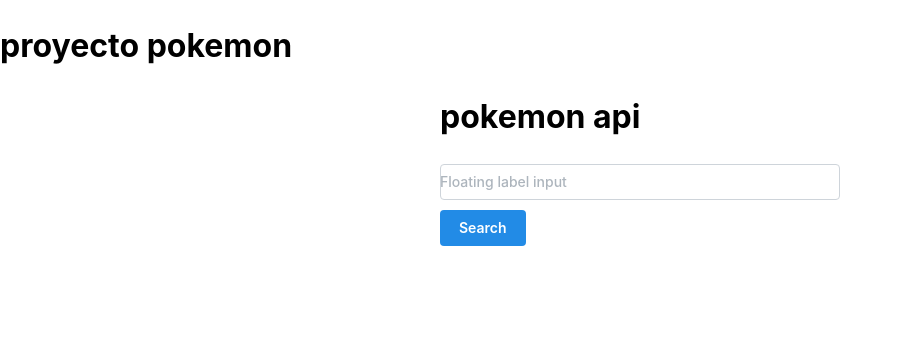
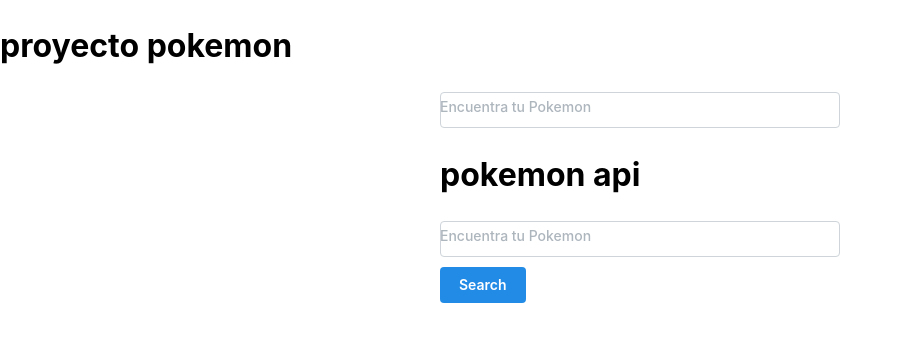
Before and after one commit to francmauric/practice-job-test, a React (Vite) app: page / in a window 1280 px wide. Shown: the top 342 px of the page, without its empty margins (0-901 px from the left). Built offline with nearby package versions, Linux system fonts and the light colour scheme; no server answers.

Commit message:
agregado logica para la sugerencia de nombres

```diff
--- a/components/Buscador.tsx
+++ b/components/Buscador.tsx
@@ -1,32 +1,53 @@
-import { useState } from 'react';
-import { TextInput } from '@mantine/core';
+import { useEffect, useState } from 'react';
+import { Autocomplete } from '@mantine/core';
 import classes from './Demo.module.css';
+import axios from 'axios';
 
 interface BuscadorProps {
     value: string;
     onValueChange: (newValue: string) => void;
+
   }
 
 function Buscador({ value, onValueChange }: BuscadorProps) {
-
+  const [suggestions, setSuggestions] = useState<string[]>([]);
   const [focused, setFocused] = useState(false);
   const floating = focused || value.length > 0 || undefined;
 
+  const getPokemonNames = async () => {
+    try {
+      const response = await axios.get('https://pokeapi.co/api/v2/pokemon?limit=1000');
+      const pokemonNames = response.data.results.map((pokemon: { name: string }) => pokemon.name );
+      setSuggestions(pokemonNames);
+      console.log(pokemonNames)
+    } catch (error) {
+      console.error('Error en la llamada', error);
+    }
+  };
+
+
+
+  useEffect(() => {
+    getPokemonNames();
+  }, []);
 
 
   return (
-    <TextInput
-      label="Floating label input"
+    <Autocomplete
+      label="Encuentra tu Pokemon"
       labelProps={{ 'data-floating': floating }}
       classNames={{
         root: classes.root,
         input: classes.input,
         label: classes.label,
       }}
+      data={suggestions}
       onFocus={() => setFocused(true)}
       onBlur={() => setFocused(false)}
+
       value={value}
-      onChange={(event) => onValueChange(event.currentTarget.value)}
+      onChange={onValueChange}
+
     />
   );
 }
--- a/components/Demo.module.css
+++ b/components/Demo.module.css
@@ -17,7 +17,7 @@
     position: absolute;
     z-index: 1;
     pointer-events: none;
-    top: 7px;
+    top: 4px;
     color: var(--mantine-color-placeholder);
     font-weight: 400;
     font-size: var(--mantine-font-size-sm);
--- a/components/PokemonComponent.tsx
+++ b/components/PokemonComponent.tsx
@@ -1,4 +1,4 @@
-import { useState } from 'react';
+import React, { useState } from 'react';
 import { TextInput, Button, Card, Image, Text, Loader } from '@mantine/core';
 import axios from 'axios';
 import Buscador from './Buscador'
@@ -19,7 +19,8 @@ function PokemonComponent() {
 
     console.log(search)
 
-    const handleSearch = async () => {
+    const handleSearch = async (event: React.FormEvent<HTMLFormElement>) => {
+        event.preventDefault();
         setLoading(true);
         setError('');
 
@@ -40,21 +41,15 @@ function PokemonComponent() {
     return (
 
         <div style={{ maxWidth: 400, margin: '0 auto'}}>
+            <Buscador value = {search} onValueChange={setSearch}/>
             <h1>pokemon api</h1>
-            {/* <TextInput
-                variant="filled"
-                size="md"
-                radius="lg"
-                label="Input label"
-                withAsterisk
-                placeholder='Encuentra tu POKEMON'
-                value={search}
-                onChange={(event) => setSearch(event.currentTarget.value)}
-            /> */}
-            <Buscador value = {search} onValueChange={setSearch}/>
-            <Button onClick={handleSearch} style={{ marginTop: '10px'}}>
-                Search
-            </Button>
+            <form onSubmit={handleSearch}>
+                <Buscador value = {search} onValueChange={setSearch}/>
+                <Button type='submit' style={{ marginTop: '10px'}}>
+                    Search
+                </Button>
+
+            </form>
 
             {loading && <Loader style={{ marginTop: '20px' }} />}
 
```
